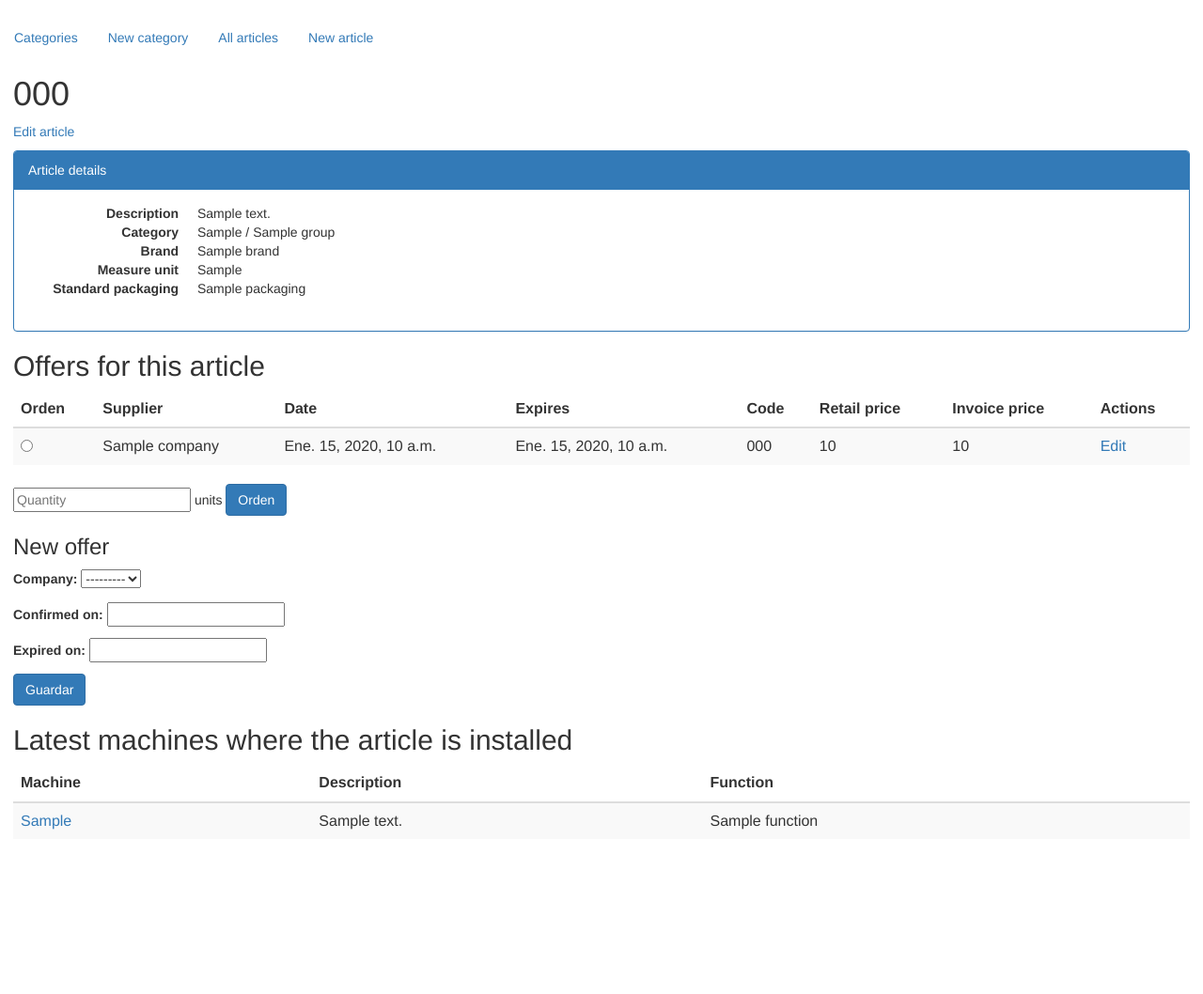
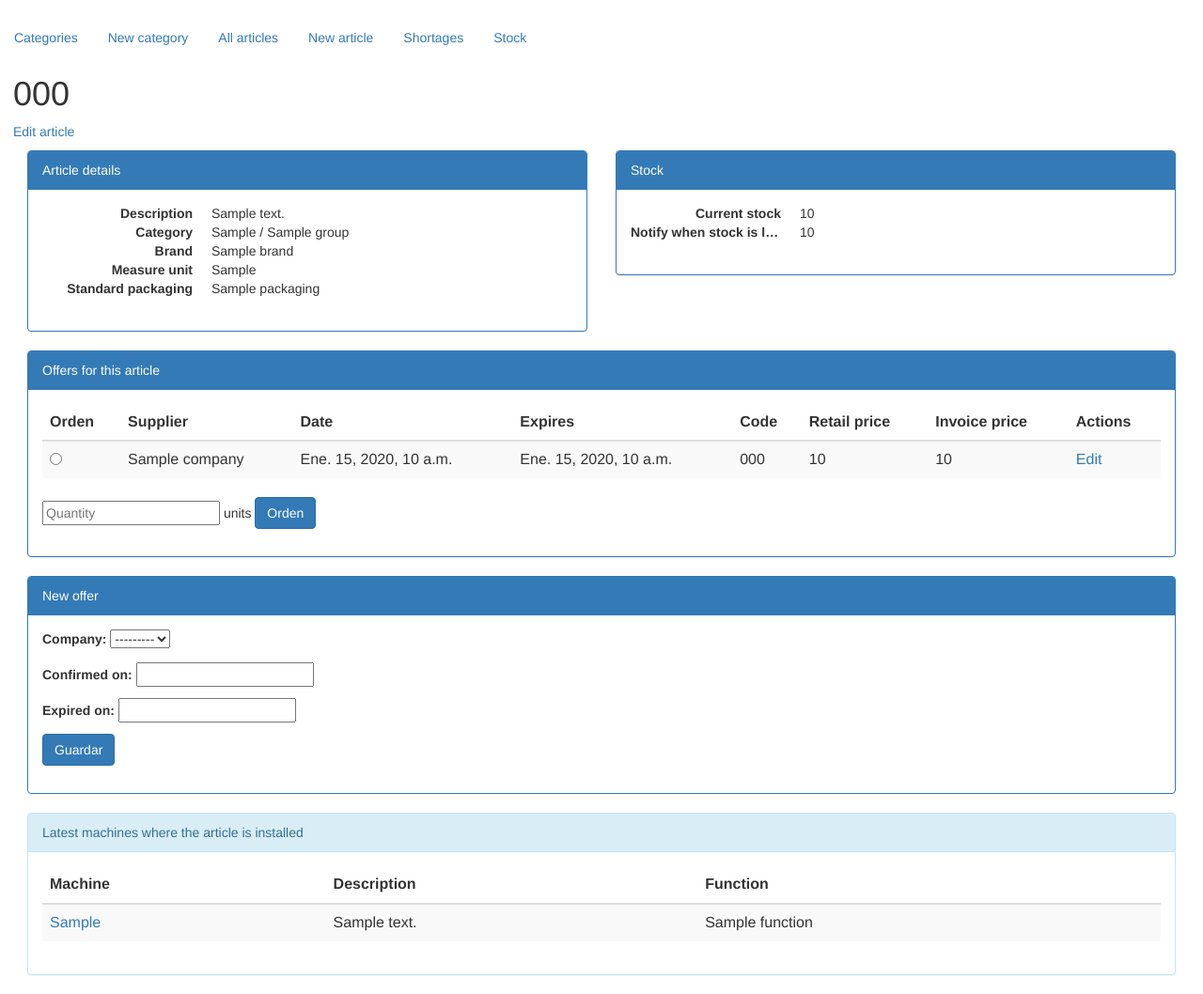
Before and after one commit to jantoniomartin/django-machinery, a Django app: template wm/templates/wm/article_detail.html in a window 1280 px wide. Shown: the part 52-1110 px from the top of the page at 94% size. Before the commit the page ends 935 px from the top, so only its background shows below. Run offline with Django 3.2, Linux system fonts and the light colour scheme; tables that the repository leaves empty hold one stand-in row (values such as "Sample post"); the template is opened without the code that fills it: values that come from a table or form of the project are taken from there, most other values are stand-ins (such as "Sample title", 1, 10 or a date in 2020); parts of the project's set-up code (start-up, migrations or seed data) failed here and were passed over; some libraries are stand-ins or nearby versions.

Commit message:
basic stock management

```diff
--- a/om/views.py
+++ b/om/views.py
@@ -184,6 +184,9 @@ class OrderReceiveView(TemplateView):
 						item.completed_on = date.today()
 					else:
 						completed = False
+					## update the article stock
+					item.offer.article.stock += receive
+					item.offer.article.save()
 				else:
 					completed = False
 				item.save()
--- a/pm/templates/pm/part_confirm_delete.html
+++ b/pm/templates/pm/part_confirm_delete.html
@@ -9,6 +9,8 @@
 
 <p>{% blocktrans with object.article.code as code %}The part {{ code }} will be deleted. Are you sure?{% endblocktrans %}</p>
 
+<p class="text-danger">{% blocktrans %}After deleting the part, the stock will be outdated. You shold adjust the stock manually.{% endblocktrans %}</p>
+
 <p><a href="{% url 'pm_machine_parts' object.machine.id %}">{% trans "Go back." %}</a>
 
 <form action="" method="post">{% csrf_token %}
--- a/wm/models.py
+++ b/wm/models.py
@@ -46,6 +46,8 @@ class Article(models.Model):
 	enabled = models.BooleanField(_("enabled"), default=True)
 	brand = models.ForeignKey(Brand, verbose_name=_("brand"), null=True, blank=True)
 	group = models.ForeignKey(Group, verbose_name=_("group"))
+	stock = models.PositiveIntegerField(_("stock"), default=0)
+	stock_alert = models.PositiveIntegerField(_("stock alert"), default=0)
 
 	class Meta:
 		ordering = ['-id',]
--- a/wm/templates/wm/article_detail.html
+++ b/wm/templates/wm/article_detail.html
@@ -12,6 +12,7 @@
 <a href="{% url 'wm_article_edit' article.id %}">{% trans "Edit article" %}</a>
 </p>
 
+<div class="col-md-6">
 <div class="panel panel-primary">
 <div class="panel-heading">{% trans "Article details" %}</div>
 <div class="panel-body">
@@ -31,9 +32,27 @@
 </dl>
 </div>
 </div>
+</div>
 
-<h2>{% trans "Offers for this article" %}</h2>
+<div class="col-md-6">
+<div class="panel panel-primary">
+<div class="panel-heading">{% trans "Stock" %}</div>
+<div class="panel-body">
+<dl class="dl-horizontal">
+<dt>{% trans "Current stock" %}</dt>
+<dd>{{ article.stock }}</dd>
+<dt>{% trans "Notify when stock is lower than" %}</dt>
+<dd>{{ article.stock_alert }}</dd>
+</dl>
+</div>
+</div>
+</div>
 
+<div class="col-md-12">
+
+<div class="panel panel-primary">
+<div class="panel-heading">{% trans "Offers for this article" %}</div>
+<div class="panel-body">
 <form method="post" action="{% url 'om_cartitem_create' %}" class="form-inline">{% csrf_token %}
 <table class="table table-striped table-hover">
 <thead>
@@ -69,8 +88,12 @@
 </div>
 <button type="submit" class="btn btn-primary">{% trans "Order" %}</button>
 </form>
+</div>
+</div>
 
-<h3>{% trans "New offer" %}</h3>
+<div class="panel panel-primary">
+<div class="panel-heading">{% trans "New offer" %}</div>
+<div class="panel-body">
 <form action="{% url 'om_offer_create' %}" method="post" class="form-inline">{% csrf_token %}
 
 {{ offer_form|crispy }}
@@ -80,9 +103,12 @@
 </div>
 </form>
 
+</div>
+</div>
 
-<h2>{% trans "Latest machines where the article is installed" %}</h2>
-
+<div class="panel panel-info">
+<div class="panel-heading">{% trans "Latest machines where the article is installed" %}</div>
+<div class="panel-body">
 <table class="table table-striped table-hover">
 <thead>
 <tr>
@@ -101,5 +127,10 @@
 {% endfor %}
 </tbody>
 </table>
+</div>
+</div>
+
+
+</div>
 
 {% endblock %}
--- a/wm/templates/wm/article_list.html
+++ b/wm/templates/wm/article_list.html
@@ -13,6 +13,7 @@
     <th>{% trans "Reference" %}</th>
     <th>{% trans "Brand" %}</th>
     <th>{% trans "Description" %}</th>
+	<th>{% trans "Stock" %}</th>
 </tr>
 </thead>
 <tbody>
@@ -21,6 +22,7 @@
     <td><a href="{% url 'wm_article_detail' article.id %}">{{ article.code }}</a></td>
     <td>{{ article.brand|default_if_none:"" }}</td>
     <td>{{ article.description }}</td>
+	<td>{{ article.stock }} {{ article.measure_unit }}</td>
 </tr>
 {% endfor %}
 </tbody>
--- a/wm/templates/wm/base.html
+++ b/wm/templates/wm/base.html
@@ -9,6 +9,8 @@
 	<li><a href="{% url 'wm_group_create' %}">{% trans "New category" %}</a></li>
 	<li><a href="{% url 'wm_article_list' %}">{% trans "All articles" %}</a></li>
 	<li><a href="{% url 'wm_article_create' %}">{% trans "New article" %}</a></li>
+	<li><a href="{% url 'wm_article_shortage' %}">{% trans "Shortages" %}</a></li>
+	<li><a href="{% url 'wm_stock_report' %}">{% trans "Stock" %}</a></li>
 </ul>
 {% endblock %}
 
--- a/wm/templates/wm/group_tree.html
+++ b/wm/templates/wm/group_tree.html
@@ -19,6 +19,7 @@ $(function() {
 				row += '<td><a href="' + this.url + '">' + this.code + '</a></td>';
 				row += "<td>" + this.brand + "</td>";
 				row += "<td>" + this.description + "</td>";
+				row += "<td>" + this.stock + " " + this.unit + "</td>";
 				row += "</tr>";
 				tbl_body += row;
 			});
@@ -85,6 +86,7 @@ $(function() {
 <th>{% trans "Reference" %}</th>
 <th>{% trans "Brand" %}</th>
 <th>{% trans "Description" %}</th>
+<th>{% trans "Stock" %}</th>
 </thead>
 <tbody></tbody>
 </table>
--- a/wm/urls.py
+++ b/wm/urls.py
@@ -22,6 +22,11 @@ urlpatterns = patterns("wm.views",
 		),
 		name="wm_article_list"
 	),
+	url(r'^article/shortage/$',
+		ArticleShortageView.as_view(
+	),
+		name="wm_article_shortage"
+	),
 	url(r'^article/detail/(?P<pk>\d+)/$',
 		ArticleDetailView.as_view(),
 		name="wm_article_detail"
@@ -43,8 +48,11 @@ urlpatterns = patterns("wm.views",
 		name="wm_group_edit"
 	),
 	url(r'^group/(?P<pk>\d+)/articles/$',
-		GroupArticlesJSONView.as_view(
-		),
+		GroupArticlesJSONView.as_view(),
 		name="wm_group_articles"
 	),
+	url(r'^stock_report/$',
+		StockReportView.as_view(),
+		name="wm_stock_report"
+	),
 )
```
Also changed, not shown: pm/models.py (+10 -0 lines), wm/templates/wm/pdf_base.html (added, +42 -0 lines), wm/templates/wm/stock_report.html (added, +44 -0 lines), wm/views.py (+25 -2 lines).
